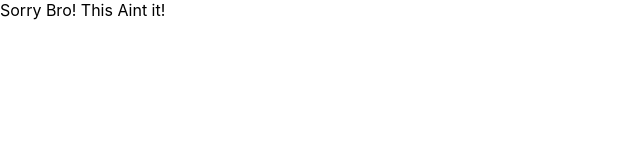
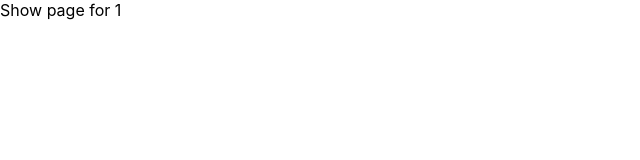
Before and after one commit to gforsythe/box-office-app, a React (Create React App) app: page /show/1 in a window 1280 px wide. Shown: the top 160 px of the page, without its empty margins (0-640 px from the left). Built offline with nearby package versions, Linux system fonts and the light colour scheme.

Commit message:
created a dymaic show page with React Router

```diff
--- a/src/App.jsx
+++ b/src/App.jsx
@@ -1,7 +1,8 @@
-import {BrowserRouter, Routes, Route} from 'react-router-dom'
+import {BrowserRouter, Routes, Route,} from 'react-router-dom'
 import Home from './pages/Home';
 import Starred from './pages/Starred';
 import MainLayout from './components/MainLayout';
+import Show from './pages/Show';
 function App() {
   return (
     <BrowserRouter>
@@ -10,6 +11,10 @@
         <Route path='/'element={<Home/>} />
         <Route path='starred'element={<Starred/>} />
       </Route>
+
+      <Route path='/show/:showId' element={<Show/>}/>
+
+
       <Route path='*'element={<div>Sorry Bro! This Aint it!</div>} />
 
     </Routes>
--- a/src/components/shows/ShowCard.jsx
+++ b/src/components/shows/ShowCard.jsx
@@ -1,7 +1,7 @@
 import { Link } from "react-router-dom"
 
 
-const ShowCard = ({name, image,  summary}) => {
+const ShowCard = ({name, image, id, summary}) => {
     const summaryStrip = summary ? summary.split(" ").slice(0, 10).join(" ").replace(/<.+?>/g, ''): 'No Desciption' ;
   return (
     <div>
@@ -10,7 +10,7 @@
 
         <p>{summaryStrip}</p>
         <div>
-            <Link to='/'>Read More</Link>
+            <Link to={`/show/${id}`}>Read More</Link>
             <button type="button"> Star Me</button>
         </div>
     </div>
--- /dev/null
+++ b/src/pages/Show.jsx
@@ -0,0 +1,10 @@
+import { useParams } from "react-router-dom"
+function Show() {
+  const {showId} = useParams();
+
+  return (
+    <div>Show page for {showId}</div>
+  )
+}
+
+export default Show
```
